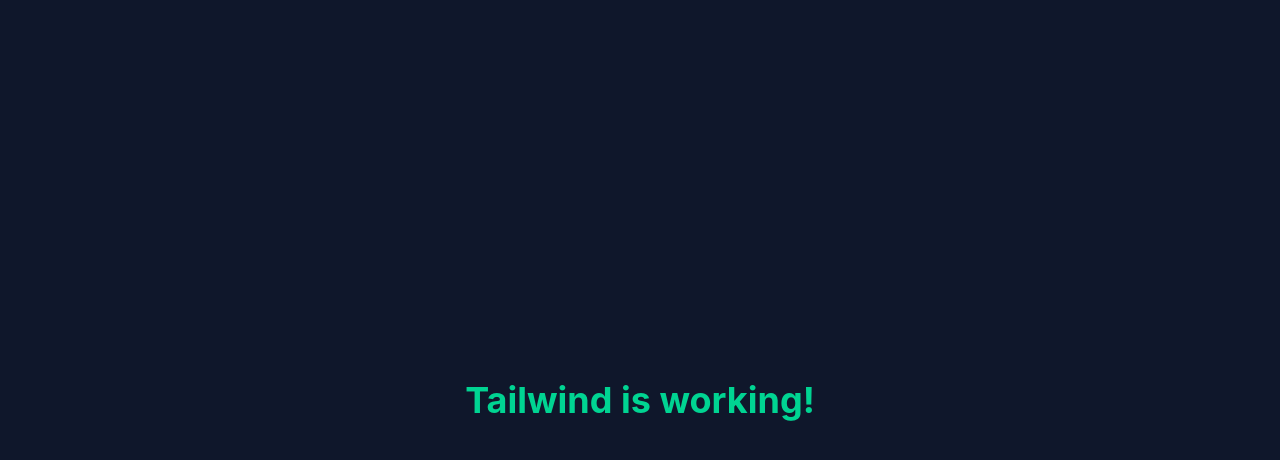
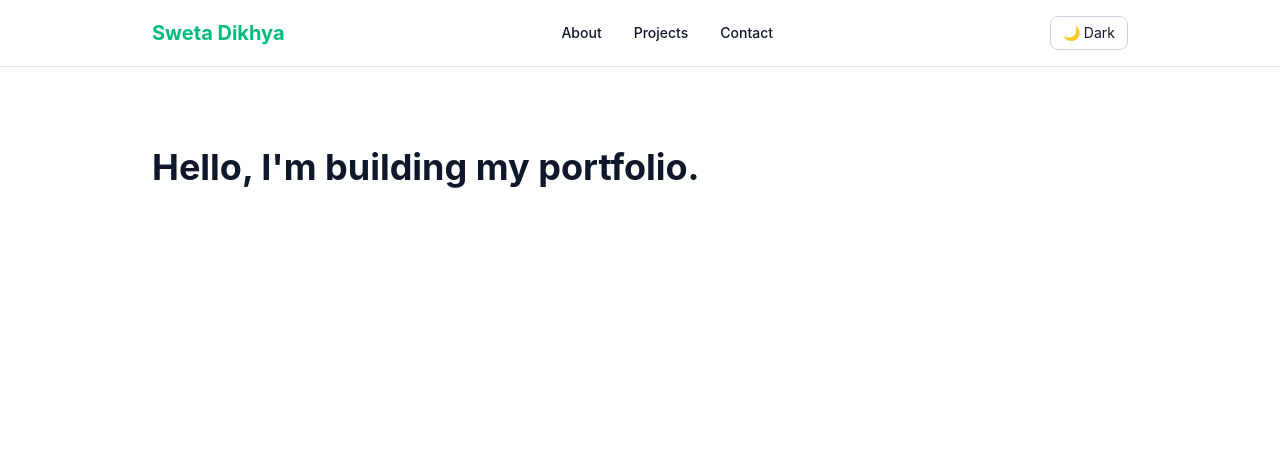
Before and after one commit to SwetaDikhya/my-portfolio, a React (Vite) app: page / in a window 1280 px wide. Shown: the top 460 px of the page. Built offline with nearby package versions, Linux system fonts and the light colour scheme.

Commit message:
Add Navbar with dark mode toggle

```diff
--- a/src/App.jsx
+++ b/src/App.jsx
@@ -1,11 +1,14 @@
+import Navbar from './components/Navbar'
+
 function App() {
   return (
-    <div className="min-h-screen flex items-center justify-center bg-slate-900">
-      <h1 className="text-4xl font-bold text-emerald-400">
-        Tailwind is working!
-      </h1>
+    <div className="min-h-screen bg-white text-slate-900 transition-colors dark:bg-slate-900 dark:text-slate-100">
+      <Navbar />
+      <main className="mx-auto max-w-5xl px-6 py-20">
+        <h1 className="text-4xl font-bold">Hello, I'm building my portfolio.</h1>
+      </main>
     </div>
-  );
+  )
 }
 
-export default App;
+export default App
--- /dev/null
+++ b/src/components/Navbar.jsx
@@ -0,0 +1,34 @@
+import { useState, useEffect } from 'react'
+
+function Navbar() {
+  const [dark, setDark] = useState(false)
+
+  useEffect(() => {
+    document.documentElement.classList.toggle('dark', dark)
+  }, [dark])
+
+  return (
+    <nav className="sticky top-0 z-10 border-b border-slate-200 bg-white/80 backdrop-blur dark:border-slate-800 dark:bg-slate-900/80">
+      <div className="mx-auto flex max-w-5xl items-center justify-between px-6 py-4">
+        <a href="#" className="text-xl font-bold text-emerald-500">
+          Sweta Dikhya
+        </a>
+
+        <ul className="hidden gap-8 text-sm font-medium sm:flex">
+          <li><a href="#about" className="transition hover:text-emerald-500">About</a></li>
+          <li><a href="#projects" className="transition hover:text-emerald-500">Projects</a></li>
+          <li><a href="#contact" className="transition hover:text-emerald-500">Contact</a></li>
+        </ul>
+
+        <button
+          onClick={() => setDark(!dark)}
+          className="rounded-lg border border-slate-300 px-3 py-1.5 text-sm transition hover:bg-slate-100 dark:border-slate-700 dark:hover:bg-slate-800"
+        >
+          {dark ? '☀️ Light' : '🌙 Dark'}
+        </button>
+      </div>
+    </nav>
+  )
+}
+
+export default Navbar
```
